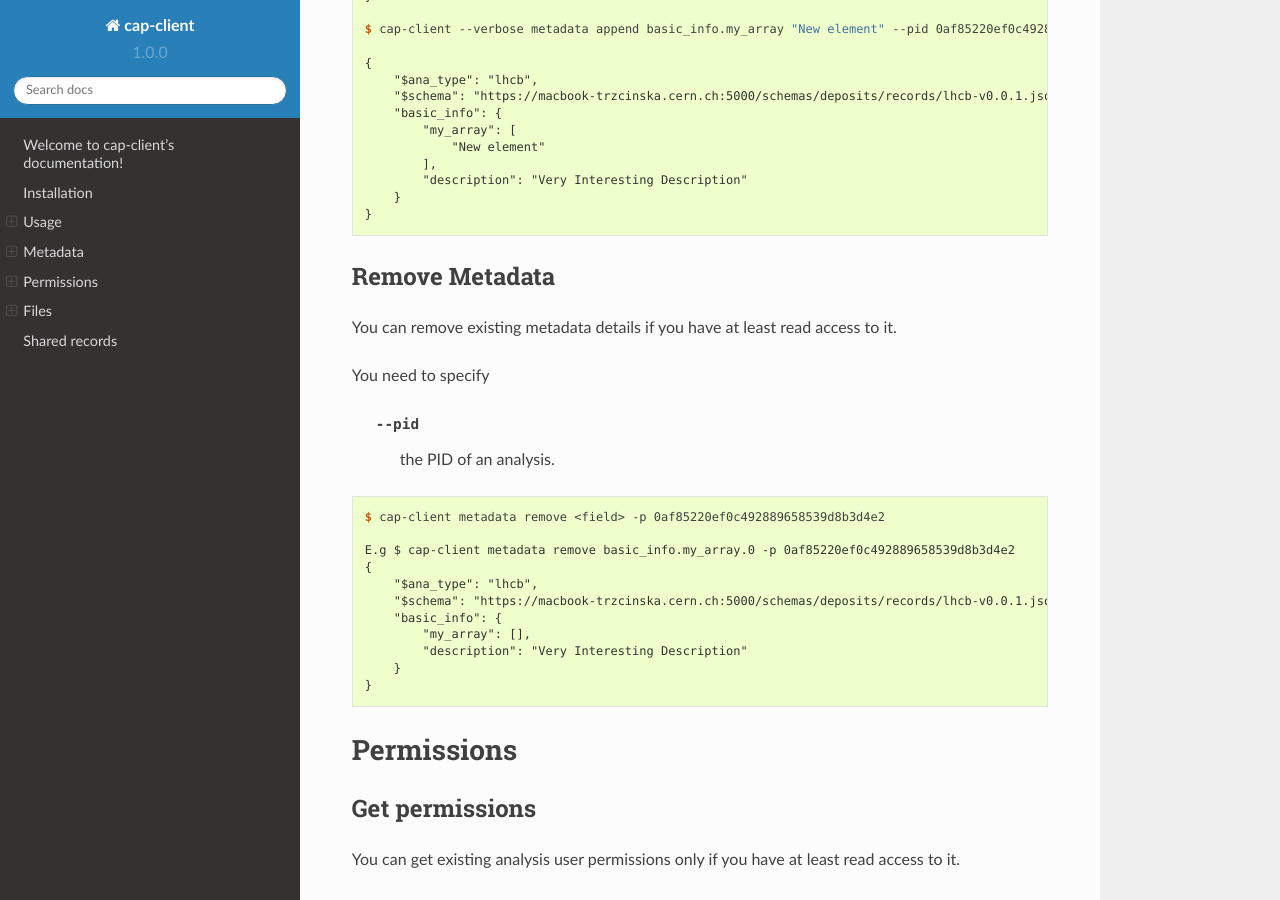
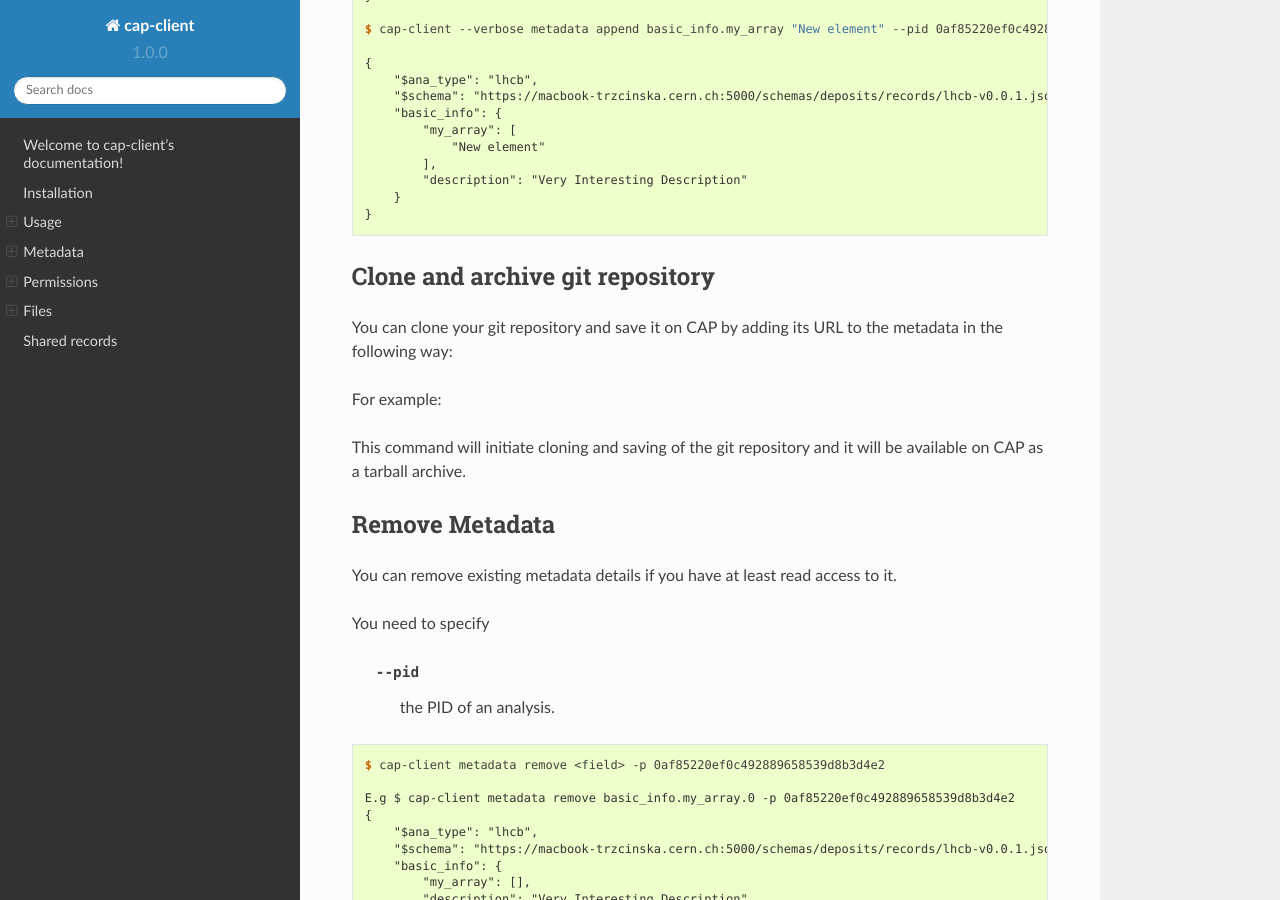
Before and after one commit to cernanalysispreservation/cap-client, a Sphinx documentation site: the page built from docs/index.rst, in a window 1280 px wide and 900 px high, scrolled down 6129 px. Built offline with Sphinx 7.4.7 and the Read the Docs theme 2.0.0, drawn with Linux system fonts in a browser that asks for light colours.

Commit message:
docs: add instructions on git integration
  (closes #68)

Signed-off-by: Ana Trisovic <ana.trisovic@gmail.com>

```diff
--- a/docs/index.rst
+++ b/docs/index.rst
@@ -330,6 +330,22 @@ You need to specify
     }
 
 
+Clone and archive git repository
+-------------
+
+You can clone your git repository and save it on CAP by adding its URL to the metadata in the following way:
+
+.. code-block:: console
+    cap-client metadata set user_analysis.basic_script.url <git repository URL> --pid <existing pid>
+
+For example:
+
+.. code-block:: console
+    cap-client metadata set user_analysis.basic_script.url https://gitlab.cern.ch/atrisovi/d2pimumu-analysis --pid 1ed645539e08435ea1bd4aad1360e87b
+
+This command will initiate cloning and saving of the git repository and it will be available on CAP as a tarball archive.
+
+
 Remove Metadata
 -------------
 
```
